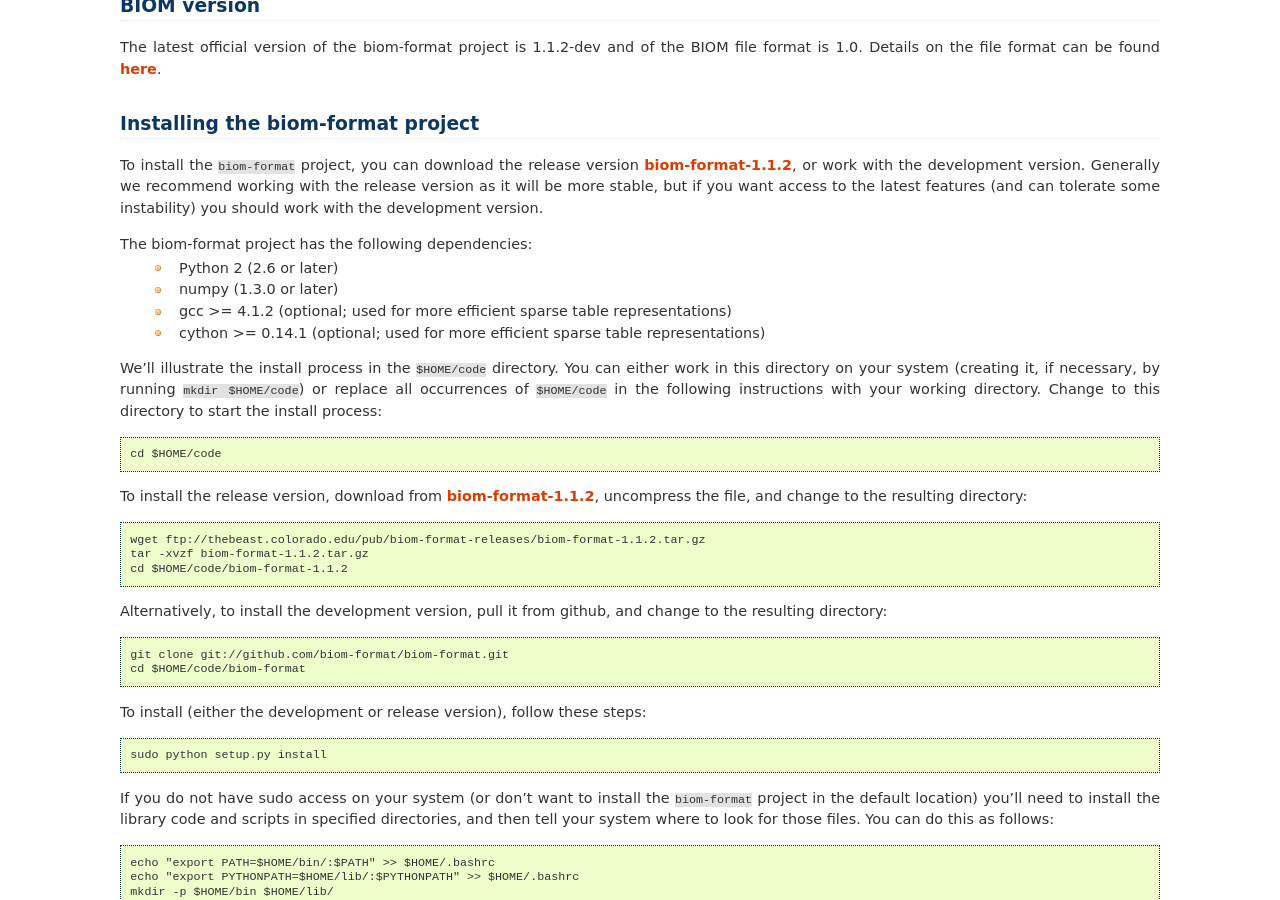
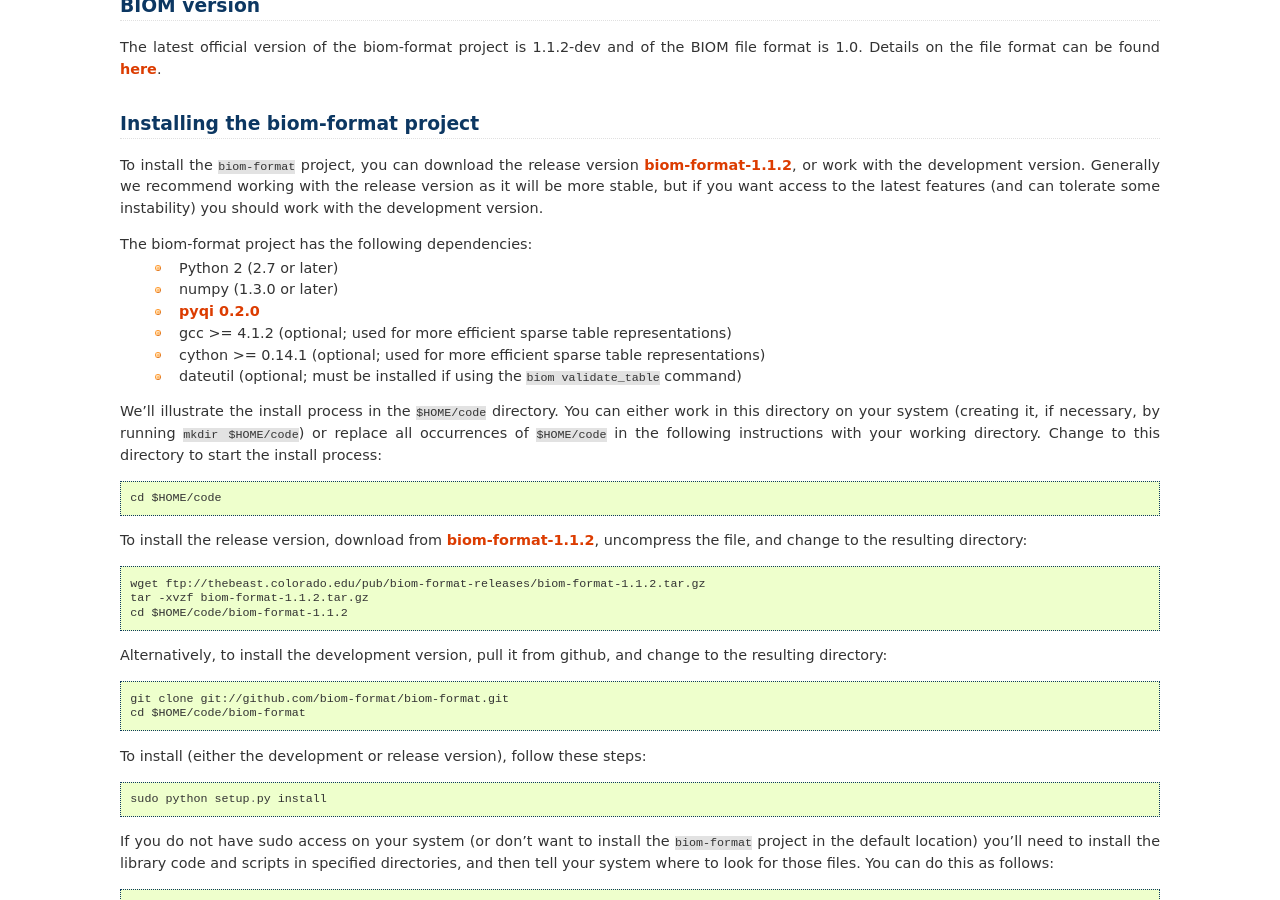
Before and after one commit to biocore/biom-format, a Sphinx documentation site: the page built from doc/index.rst, in a window 1280 px wide and 900 px high, scrolled down 1077 px. Built offline with Sphinx 7.4.7, drawn with Linux system fonts in a browser that asks for light colours; pages that are not in the unit, such as notebooks, are missing from menus.

Commit message:
Update docs to refer to latest dependency versions

```diff
--- a/doc/index.rst
+++ b/doc/index.rst
@@ -29,10 +29,12 @@
 To install the ``biom-format`` project, you can download the release version `biom-format-1.1.2 <ftp://thebeast.colorado.edu/pub/biom-format-releases/biom-format-1.1.2.tar.gz>`_, or work with the development version. Generally we recommend working with the release version as it will be more stable, but if you want access to the latest features (and can tolerate some instability) you should work with the development version.
 
 The biom-format project has the following dependencies:
-	* Python 2 (2.6 or later)
+	* Python 2 (2.7 or later)
 	* numpy (1.3.0 or later)
+	* `pyqi 0.2.0 <http://bipy.github.io/pyqi>`_
 	* gcc >= 4.1.2 (optional; used for more efficient sparse table representations)
 	* cython >= 0.14.1 (optional; used for more efficient sparse table representations)
+	* dateutil (optional; must be installed if using the ``biom validate_table`` command)
 
 We'll illustrate the install process in the ``$HOME/code`` directory. You can either work in this directory on your system (creating it, if necessary, by running ``mkdir $HOME/code``) or replace all occurrences of ``$HOME/code`` in the following instructions with your working directory. Change to this directory to start the install process::
 
```
